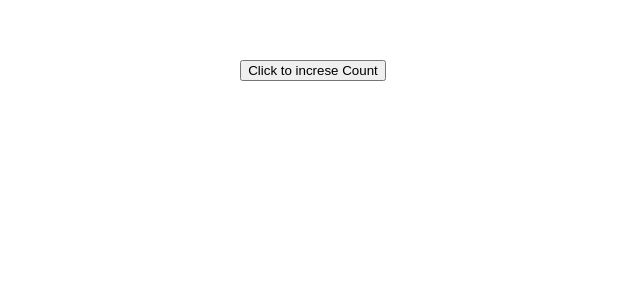
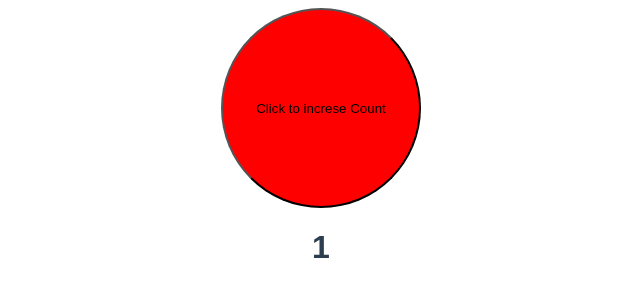
Before and after one commit to saksham1210/FLIBO_task, a Vue app: page / in a window 1280 px wide. Both pictures are taken after a click on the button "Click to increse Count". Shown: the top 300 px of the page, without its empty margins (327-967 px from the left). Built offline with nearby package versions, Linux system fonts and the light colour scheme.

Commit message:
implemented the functionality

```diff
--- a/src/App.vue
+++ b/src/App.vue
@@ -10,8 +10,7 @@ export default {
   name: 'App',
   components: {
     Button
-  }
-}
+  }}
 </script>
 
 <style>
@@ -21,6 +20,5 @@ export default {
   -moz-osx-font-smoothing: grayscale;
   text-align: center;
   color: #2c3e50;
-  margin-top: 60px;
 }
 </style>
--- a/src/components/Button.vue
+++ b/src/components/Button.vue
@@ -1,8 +1,44 @@
 <template>
-	<div>
-		<button>
+	<div class="main">
+		<button
+		@click="increase"
+		>
 			Click to increse Count
 		</button>
-		<h1></h1>
+		<div v-if="count!==0 && count!==10"><h1>{{count}}</h1></div>
 	</div>
 </template>
+
+<script>
+	export default{
+		data(){
+			return{
+				count:0
+			}
+		},
+		methods:{
+			increase(){
+				if (this.count===10){
+					this.count=0
+				}
+				this.count++
+			}
+		}
+	}
+
+</script>
+
+<style>
+	.main{
+		height: 100vh;
+		width:100vw;
+		vertical-align: center;
+	}
+	button{
+		vertical-align: center;
+		background-color:red;
+		width:200px;
+		height:200px;
+		border-radius: 100px;
+	}
+</style>
```
